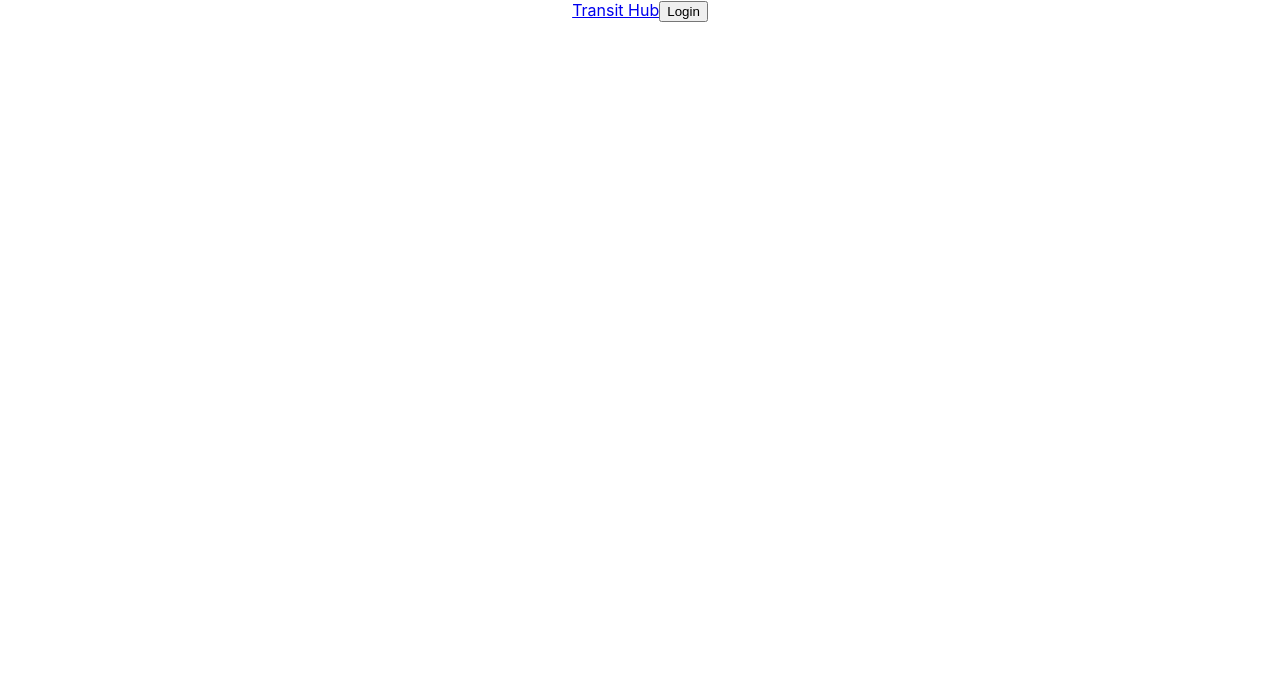
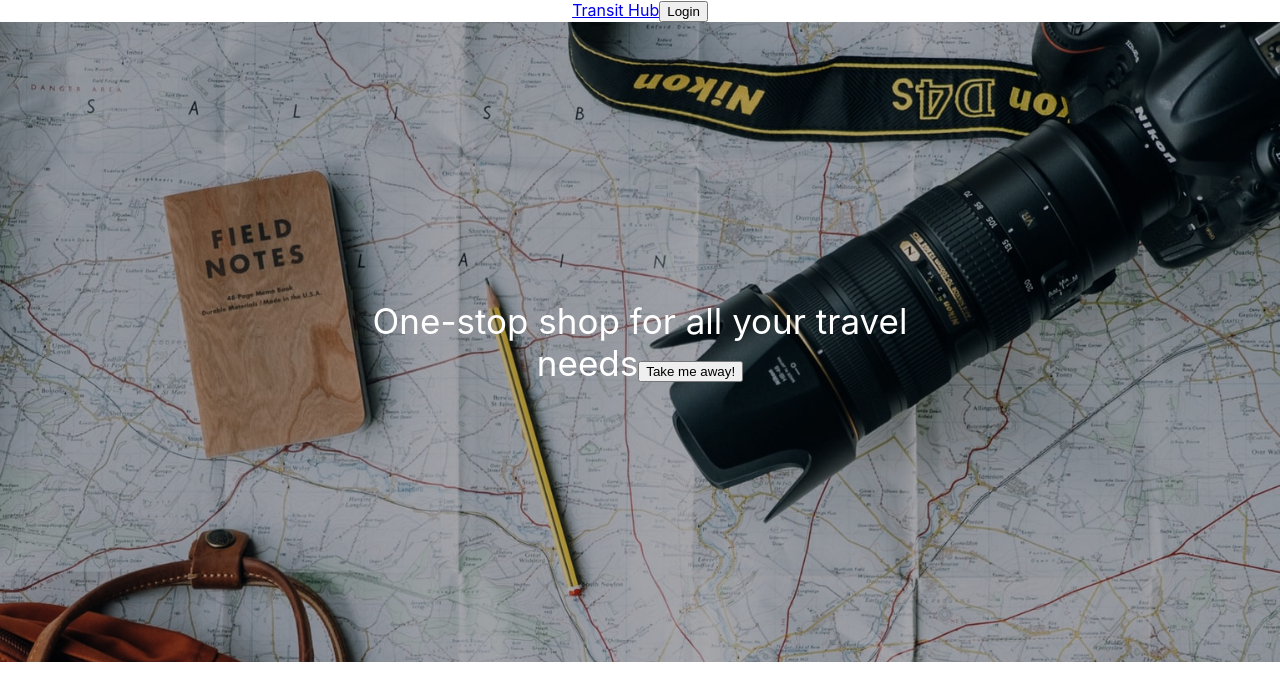
Before and after one commit to TonyADI/transit-hub, a React (Create React App) app: page / in a window 1280 px wide. Shown: the top 700 px of the page. Built offline with nearby package versions, Linux system fonts and the light colour scheme.

Commit message:
Update App.js

```diff
--- a/src/App/App.js
+++ b/src/App/App.js
@@ -5,6 +5,19 @@ const App = () => {
   return (
     <div className="App">
       <Navbar />
+      <div className="hero-container">
+        <div className="img-overlay">
+          <div className="hero-body">
+            <span className="hero-heading">
+              One-stop shop for all your travel needs</span>
+            <button>
+              Take me away!
+            </button>
+          </div>
+          <div>
+          </div>
+        </div>
+      </div>
     </div>
   );
 }
```
